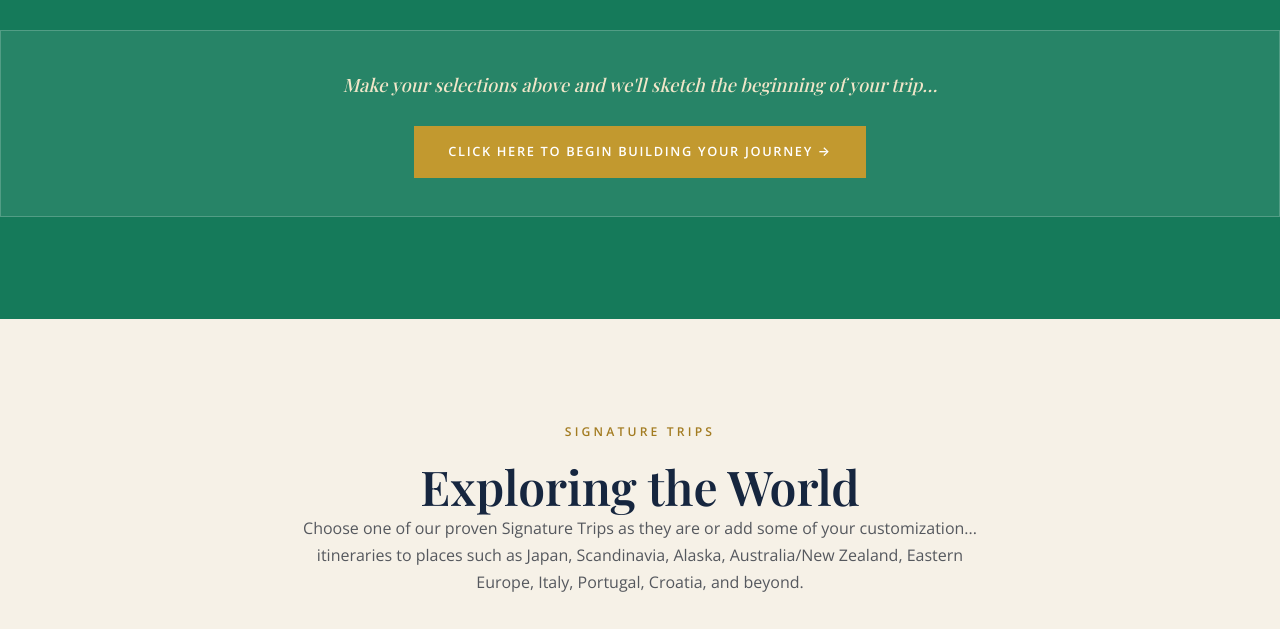
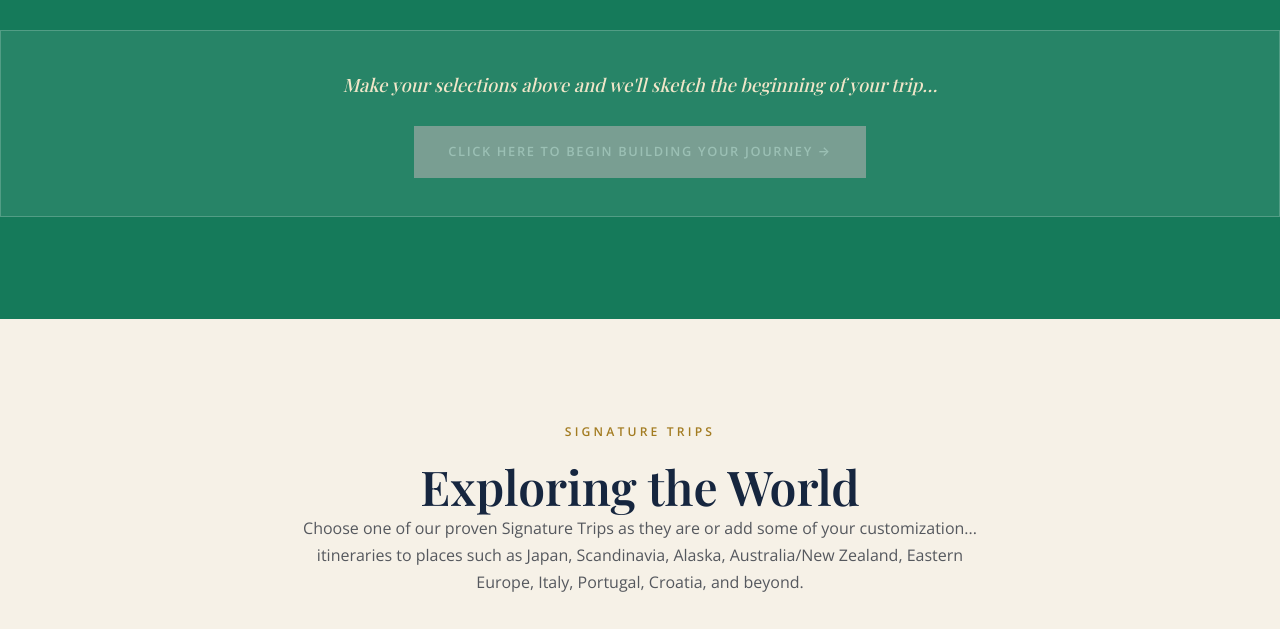
Before and after one commit to Jfade252/bigstepstravel, a website: page index.html in a window 1280 px wide. Shown: the part 2280-2909 px from the top of the page. Drawn offline with nearby package versions, Linux system fonts and the light colour scheme.

Commit message:
Update CTA button state logic

```diff
--- a/index.html
+++ b/index.html
@@ -108,6 +108,7 @@ img{max-width:100%;display:block}
 .btn{display:inline-block;padding:15px 34px;font-size:.8rem;letter-spacing:.13em;text-transform:uppercase;cursor:pointer;border:none;transition:.25s;font-family:var(--font-body);font-weight:600}
 .btn-gold{background:var(--gold);color:var(--white)}
 .btn-gold:hover{background:var(--gold-dark)}
+.btn-gold.disabled{background:#b0b0b0;color:#e8e8e8;cursor:not-allowed;pointer-events:none;opacity:.6}
 .btn-outline{background:transparent;border:1px solid var(--white);color:var(--white)}
 .btn-outline:hover{background:var(--white);color:var(--navy)}
 .btn-dark{background:var(--navy);color:var(--white)}
@@ -344,7 +345,7 @@ footer .fnote{font-size:.78rem;margin-top:1.4rem;color:rgba(255,255,255,.4)}
     </div>
     <div class="builder-summary">
       <p id="summary-text">Make your selections above and we'll sketch the beginning of your trip…</p>
-      <a href="#inquire" class="btn btn-gold" id="builderCta" onclick="sendToForm()">Click here to begin building your journey →</a>
+      <a href="#inquire" class="btn btn-gold" id="builderCta" onclick="if(this.classList.contains('disabled'))return false;sendToForm()">Click here to begin building your journey →</a>
     </div>
   </div>
 </section>
@@ -532,6 +533,19 @@ document.querySelectorAll('#navlinks a').forEach(a=>a.addEventListener('click',(
 
 /* Trip builder */
 const picks={region:'',style:[],party:'',pace:''};
+function updateCtaState(){
+  const cta=document.getElementById('builderCta');
+  const styleArr=Array.isArray(picks.style)?picks.style:[picks.style].filter(Boolean);
+  const allSelected=picks.region&&styleArr.length&&picks.party&&picks.pace;
+  if(allSelected){
+    cta.classList.remove('disabled');
+    cta.removeAttribute('aria-disabled');
+  } else {
+    cta.classList.add('disabled');
+    cta.setAttribute('aria-disabled','true');
+  }
+}
+updateCtaState();
 document.querySelectorAll('.opts').forEach(group=>{
   const key=group.dataset.group;
   const multi=key==='style';
@@ -546,6 +560,7 @@ document.querySelectorAll('.opts').forEach(group=>{
         picks[key]=opt.textContent.trim();
       }
       updateSummary();
+      updateCtaState();
     });
   });
 });
```
